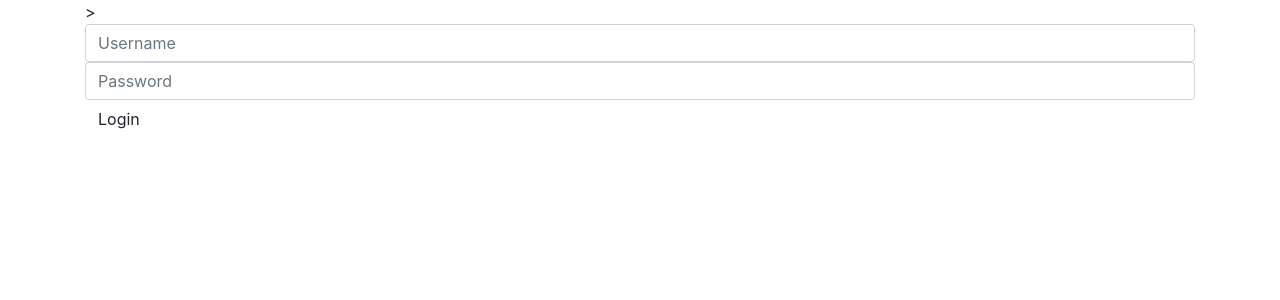
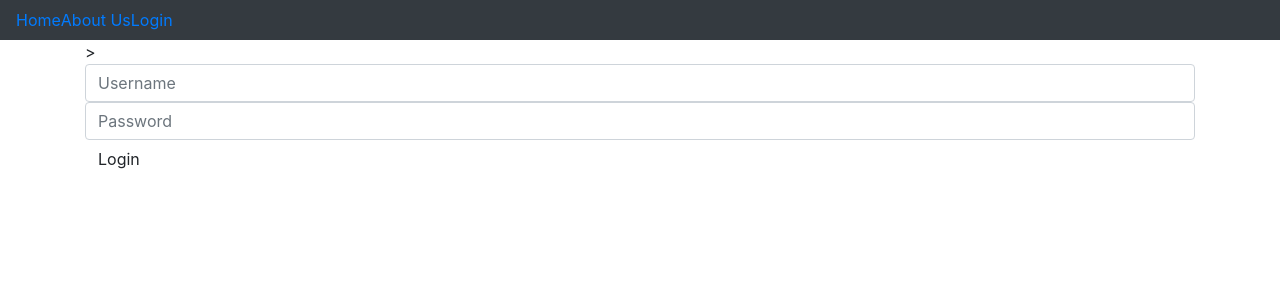
Before and after one commit to jessicanovia59/fehu, a PHP site: page /login.php in a window 1280 px wide. Shown: the top 300 px of the page. Run offline with PHP 8.4, Linux system fonts and the light colour scheme; some libraries are stand-ins or nearby versions.

Commit message:
update login page

```diff
--- a/login.php
+++ b/login.php
@@ -26,6 +26,19 @@
         <link rel="stylesheet" href="https://stackpath.bootstrapcdn.com/bootstrap/4.4.1/css/bootstrap.min.css">
     </head>
     <body>
+        <nav class="navbar navbar-expand-lg navbar-dark bg-dark">
+            <div class="collapse navbar-collapse d-flex justify-content-beetween" id="nav-bar">
+                <ul class="nav navbar-nav">
+                    <li><a href="index.html">Home</a></li>
+                    <li><a href="about.html">About Us</a></li>
+                    <? if(!isset($_SESSION["username"])){ ?>
+                    <li><a href="login.php"><span class="log-in"></span>Login</a></li>
+                    <? } else { ?>
+                    <li><a href="logout.php"><span class="log-out"></span>Logout</a></li>
+                    <? } ?>
+                </ul>
+            </div>
+        </nav>
         <section class="Login">
             <div class=container>
                 <form class="login-form" method="POST" action="">>
```
